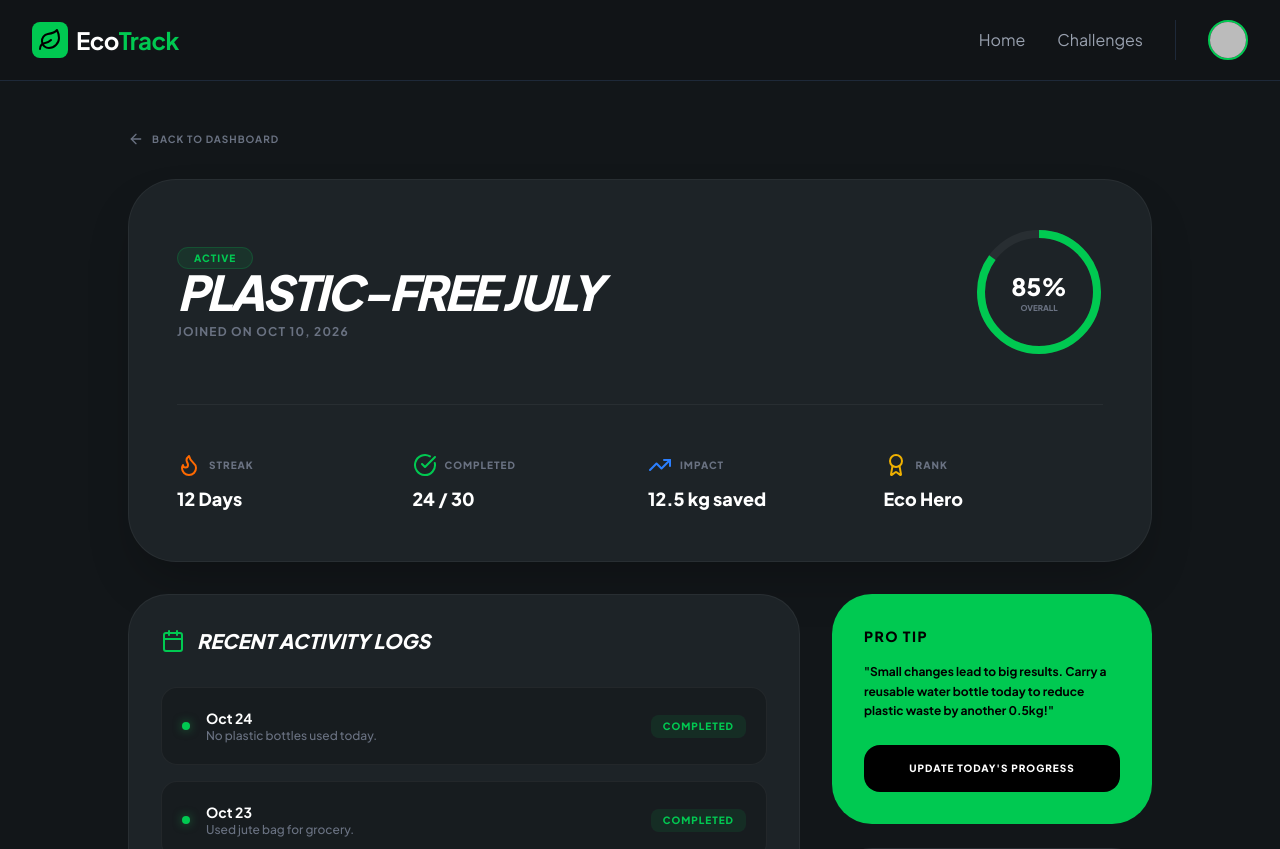
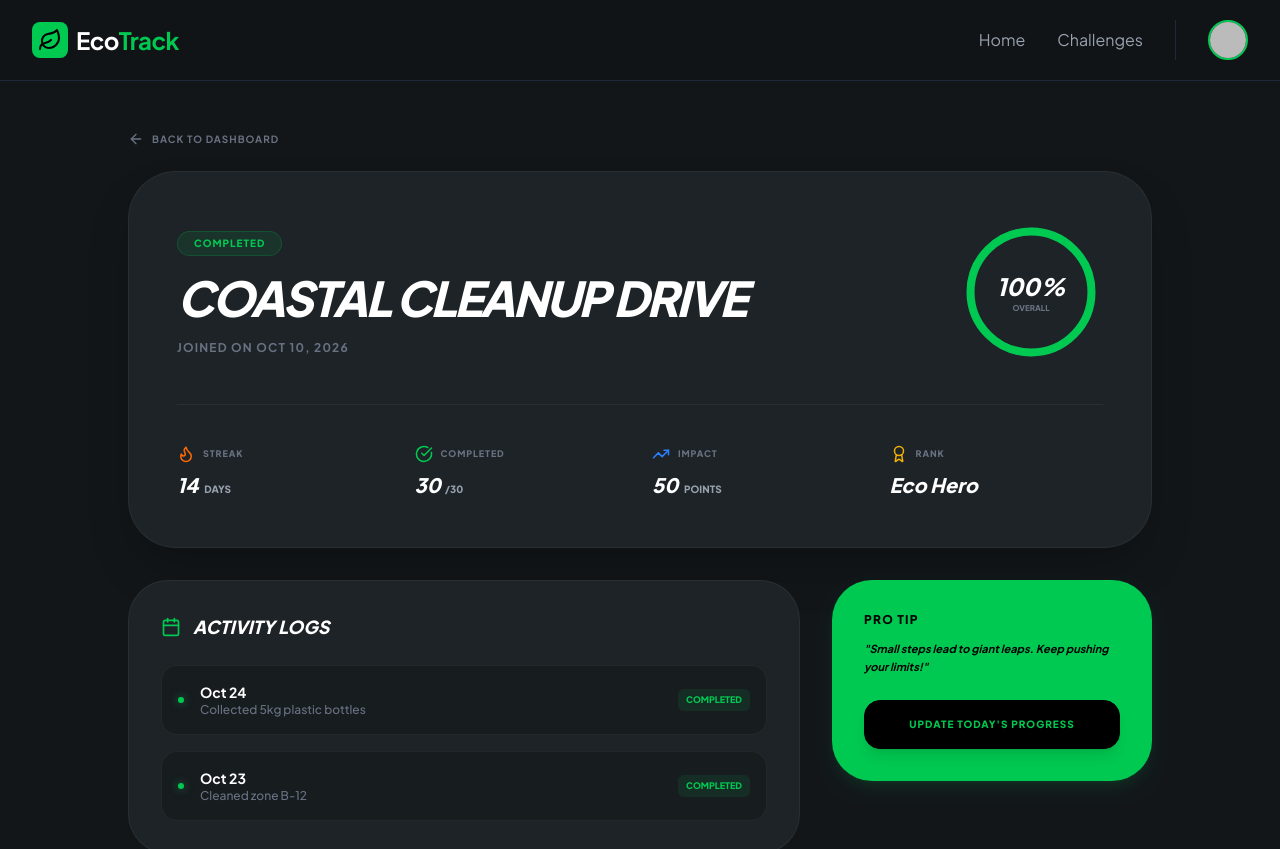
Before and after one commit to monir-codes/EcoTrack---Sustainable-Living-Community, a React (Vite) app: page /my-activities/1 in a window 1280 px wide. Shown: the top 849 px of the page. Built offline with nearby package versions, Linux system fonts and the light colour scheme; no server answers; sample sign-in values are in the browser's storage.

Commit message:
Activity Details page connected to My-Activity page & some other functionality added successfully

```diff
--- a/index.html
+++ b/index.html
@@ -4,7 +4,8 @@
     <meta charset="UTF-8" />
     <link rel="icon" type="image/svg+xml" href="/vite.svg" />
     <meta name="viewport" content="width=device-width, initial-scale=1.0" />
-    <title>ecotrack-client</title>
+    <title>EcoTrack — Sustainable Living
+Community</title>
   </head>
   <body>
     <div id="root"></div>
--- a/src/Components/ActivityDetails/ActivityDetails.jsx
+++ b/src/Components/ActivityDetails/ActivityDetails.jsx
@@ -1,137 +1,283 @@
-import React, { useState, useEffect } from 'react';
-import { useParams, Link } from 'react-router-dom';
+import React, { useState, useEffect } from "react";
+import { useParams, Link } from "react-router-dom";
+import { motion } from "framer-motion";
+import CountUp from "react-countup";
 import {
-  ArrowLeft, TrendingUp, Award, CheckCircle,
-  Flame, Calendar, BarChart3, Info
-} from 'lucide-react';
+  ArrowLeft,
+  TrendingUp,
+  Award,
+  CheckCircle,
+  Flame,
+  Calendar,
+  BarChart3,
+} from "lucide-react";
+import Loader from "../Loader/Loader";
 
 const ActivityDetails = () => {
   const { id } = useParams();
-  const [progress, setProgress] = useState(85); // ডেমো প্রগ্রেস পার্সেন্টেজ
+  const [currentActivity, setCurrentActivity] = useState(null);
 
-  // ডেমো ডাটা (এটি ইউজারের পার্সোনাল ডাটাবেস থেকে আসবে)
-  const activityData = {
-    title: "Plastic-Free July",
-    joinedDate: "Oct 10, 2026",
-    daysCompleted: 24,
-    totalDays: 30,
-    currentStreak: 12,
-    impactGenerated: "12.5 kg saved",
-    status: "Active",
-    dailyLogs: [
-      { date: "Oct 24", status: "Completed", notes: "No plastic bottles used today." },
-      { date: "Oct 23", status: "Completed", notes: "Used jute bag for grocery." },
-      { date: "Oct 22", status: "Missed", notes: "Forgot to bring reusable straw." },
-    ]
-  };
+  // ডাটা স্ট্রাকচার ঠিক করা হয়েছে (প্রয়োজনীয় ফিল্ডসহ)
+  const allActivitiesData = [
+    {
+      id: 1,
+      title: "Coastal Cleanup Drive",
+      joinedDate: "Oct 10, 2026",
+      location: "Patenga Beach",
+      status: "Completed",
+      progressValue: 100,
+      currentStreak: 14,
+      daysCompleted: 30,
+      totalDays: 30,
+      dailyLogs: [
+        {
+          date: "Oct 24",
+          notes: "Collected 5kg plastic bottles",
+          status: "Completed",
+        },
+        { date: "Oct 23", notes: "Cleaned zone B-12", status: "Completed" },
+      ],
+    },
+    {
+      id: 2,
+      title: "Urban Tree Plantation",
+      joinedDate: "Nov 01, 2026",
+      location: "Ramna Park",
+      status: "Upcoming",
+      progressValue: 0,
+      currentStreak: 0,
+      daysCompleted: 0,
+      totalDays: 10,
+      dailyLogs: [],
+    },
+    {
+      id: 3,
+      title: "Solar Power Workshop",
+      joinedDate: "Nov 10, 2026",
+      location: "Community Center",
+      status: "Ongoing",
+      progressValue: 65,
+      currentStreak: 5,
+      daysCompleted: 8,
+      totalDays: 12,
+      dailyLogs: [
+        {
+          date: "Nov 14",
+          notes: "Installed panel group A",
+          status: "Completed",
+        },
+      ],
+    },
+  ];
+
+  useEffect(() => {
+    // ID টি স্ট্রিং থেকে নাম্বারে কনভার্ট করে ম্যাচ করা
+    const foundActivity = allActivitiesData.find(
+      (item) => item.id === Number(id),
+    );
+    if (foundActivity) {
+      setCurrentActivity(foundActivity);
+    }
+  }, [id]);
+
+  if (!currentActivity) return <Loader />;
 
   return (
-    <div className="min-h-screen bg-[#121619] text-white py-12 px-6">
-      <div className="max-w-5xl mx-auto">
-
+    <div className="min-h-screen bg-[#121619] text-white py-8 md:py-12 px-4 md:px-6 overflow-hidden">
+      <motion.div
+        initial={{ opacity: 0, y: 20 }}
+        animate={{ opacity: 1, y: 0 }}
+        className="max-w-5xl mx-auto"
+      >
         {/* Top Navigation */}
-        <Link to="/my-activities" className="inline-flex items-center gap-2 text-gray-500 hover:text-green-500 font-bold uppercase text-[10px] tracking-widest mb-8 transition-colors">
+        <Link
+          to="/my-activities"
+          className="inline-flex items-center gap-2 text-gray-500 hover:text-green-500 font-bold uppercase text-[10px] tracking-widest mb-6 transition-colors"
+        >
           <ArrowLeft size={16} /> Back to Dashboard
         </Link>
 
         {/* Header Stats Card */}
-        <div className="bg-[#1d2327] border border-white/5 rounded-[3rem] p-8 md:p-12 shadow-2xl mb-8">
-          <div className="flex flex-col md:flex-row justify-between items-start md:items-center gap-6">
-            <div className="space-y-2">
-              <span className="bg-green-500/10 text-green-500 px-4 py-1 rounded-full text-[10px] font-black uppercase tracking-widest border border-green-500/20">
-                {activityData.status}
+        <motion.div
+          initial={{ scale: 0.95, opacity: 0 }}
+          animate={{ scale: 1, opacity: 1 }}
+          transition={{ delay: 0.2 }}
+          className="bg-[#1d2327] border border-white/5 rounded-[2rem] md:rounded-[3rem] p-6 md:p-12 shadow-2xl mb-8"
+        >
+          <div className="flex flex-col md:flex-row justify-between items-start md:items-center gap-8">
+            <div className="space-y-3 w-full md:w-2/3">
+              <span className="bg-green-500/10 text-green-500 px-4 py-1 rounded-full text-[10px] font-black uppercase tracking-widest border border-green-500/20 inline-block">
+                {currentActivity.status}
               </span>
-              <h1 className="text-4xl md:text-5xl font-black uppercase italic tracking-tighter leading-none">
-                {activityData.title}
+              <h1 className="text-3xl md:text-5xl font-black uppercase italic tracking-tighter leading-tight">
+                {currentActivity.title}
               </h1>
-              <p className="text-gray-500 font-bold text-xs uppercase tracking-widest">Joined on {activityData.joinedDate}</p>
+              <p className="text-gray-500 font-bold text-[10px] md:text-xs uppercase tracking-widest">
+                Joined on {currentActivity.joinedDate}
+              </p>
             </div>
 
-            {/* Circular Progress (Simple CSS version) */}
-            <div className="relative w-32 h-32 flex items-center justify-center">
+            {/* Circular Progress */}
+            <div className="relative w-28 h-28 md:w-36 md:h-36 flex items-center justify-center self-center md:self-auto">
               <svg className="w-full h-full transform -rotate-90">
-                <circle cx="64" cy="64" r="58" stroke="currentColor" strokeWidth="8" fill="transparent" className="text-white/5" />
-                <circle cx="64" cy="64" r="58" stroke="currentColor" strokeWidth="8" fill="transparent" strokeDasharray={364.4} strokeDashoffset={364.4 - (364.4 * progress) / 100} className="text-green-500 transition-all duration-1000" />
+                <circle
+                  cx="50%"
+                  cy="50%"
+                  r="42%"
+                  stroke="currentColor"
+                  strokeWidth="8"
+                  fill="transparent"
+                  className="text-white/5"
+                />
+                <motion.circle
+                  cx="50%"
+                  cy="50%"
+                  r="42%"
+                  stroke="currentColor"
+                  strokeWidth="8"
+                  fill="transparent"
+                  strokeDasharray="100"
+                  initial={{ strokeDashoffset: 100 }}
+                  animate={{
+                    strokeDashoffset: 100 - currentActivity.progressValue,
+                  }}
+                  transition={{ duration: 1.5, ease: "easeOut" }}
+                  strokePath="100"
+                  pathLength="100"
+                  className="text-green-500"
+                />
               </svg>
               <div className="absolute inset-0 flex flex-col items-center justify-center">
-                <span className="text-2xl font-black">{progress}%</span>
-                <span className="text-[8px] text-gray-500 uppercase font-black">Overall</span>
+                <span className="text-xl md:text-2xl font-black italic">
+                  <CountUp end={currentActivity.progressValue} duration={2.5} />%
+                </span>
+                <span className="text-[8px] text-gray-500 uppercase font-black">
+                  Overall
+                </span>
               </div>
             </div>
           </div>
 
           {/* Quick Stats Grid */}
-          <div className="grid grid-cols-2 lg:grid-cols-4 gap-4 mt-12 pt-12 border-t border-white/5">
-            <StatCard icon={<Flame className="text-orange-500" />} label="Streak" value={`${activityData.currentStreak} Days`} />
-            <StatCard icon={<CheckCircle className="text-green-500" />} label="Completed" value={`${activityData.daysCompleted} / ${activityData.totalDays}`} />
-            <StatCard icon={<TrendingUp className="text-blue-500" />} label="Impact" value={activityData.impactMetric || activityData.impactGenerated} />
-            <StatCard icon={<Award className="text-yellow-500" />} label="Rank" value="Eco Hero" />
+          <div className="grid grid-cols-2 lg:grid-cols-4 gap-4 md:gap-6 mt-10 pt-10 border-t border-white/5">
+            <StatCard
+              icon={<Flame className="text-orange-500" size={18} />}
+              label="Streak"
+              value={currentActivity.currentStreak}
+              suffix=" Days"
+            />
+            <StatCard
+              icon={<CheckCircle className="text-green-500" size={18} />}
+              label="Completed"
+              value={currentActivity.daysCompleted}
+              suffix={`/${currentActivity.totalDays}`}
+            />
+            <StatCard
+              icon={<TrendingUp className="text-blue-500" size={18} />}
+              label="Impact"
+              value={50}
+              suffix=" Points"
+            />
+            <StatCard
+              icon={<Award className="text-yellow-500" size={18} />}
+              label="Rank"
+              value="Eco Hero"
+              isString
+            />
           </div>
-        </div>
+        </motion.div>
 
-        {/* Detailed Timeline & Logs */}
+        {/* Content Grid */}
         <div className="grid grid-cols-1 lg:grid-cols-3 gap-8">
-          {/* Daily Logs Table */}
-          <div className="lg:col-span-2 bg-[#1d2327] border border-white/5 rounded-[2.5rem] p-8">
-            <h3 className="text-xl font-black uppercase italic mb-8 flex items-center gap-3">
-              <Calendar className="text-green-500" /> Recent Activity Logs
+          <motion.div
+            initial={{ opacity: 0, x: -20 }}
+            animate={{ opacity: 1, x: 0 }}
+            transition={{ delay: 0.4 }}
+            className="lg:col-span-2 bg-[#1d2327] border border-white/5 rounded-[2.5rem] p-6 md:p-8"
+          >
+            <h3 className="text-lg font-black uppercase italic mb-6 flex items-center gap-3">
+              <Calendar className="text-green-500" size={20} /> Activity Logs
             </h3>
             <div className="space-y-4">
-              {activityData.dailyLogs.map((log, index) => (
-                <div key={index} className="bg-black/20 p-5 rounded-2xl border border-white/5 flex items-center justify-between group hover:border-green-500/30 transition-all">
-                  <div className="flex items-center gap-4">
-                    <div className={`w-2 h-2 rounded-full ${log.status === 'Completed' ? 'bg-green-500 shadow-[0_0_10px_rgba(34,197,94,0.5)]' : 'bg-red-500'}`}></div>
-                    <div>
-                      <p className="font-bold text-sm text-white">{log.date}</p>
-                      <p className="text-xs text-gray-500 font-medium">{log.notes}</p>
+              {/* FIXED: currentActivity.dailyLogs.map ব্যবহার করা হয়েছে */}
+              {currentActivity.dailyLogs.length > 0 ? (
+                currentActivity.dailyLogs.map((log, index) => (
+                  <motion.div
+                    whileHover={{ x: 5 }}
+                    key={index}
+                    className="bg-black/20 p-4 rounded-2xl border border-white/5 flex items-center justify-between"
+                  >
+                    <div className="flex items-center gap-4">
+                      <div className="w-1.5 h-1.5 rounded-full bg-green-500 shadow-[0_0_8px_rgba(34,197,94,0.6)]"></div>
+                      <div>
+                        <p className="font-bold text-xs md:text-sm">
+                          {log.date}
+                        </p>
+                        <p className="text-[10px] md:text-xs text-gray-500 font-medium">
+                          {log.notes}
+                        </p>
+                      </div>
                     </div>
-                  </div>
-                  <span className={`text-[10px] font-black uppercase tracking-widest px-3 py-1 rounded-lg ${log.status === 'Completed' ? 'text-green-500 bg-green-500/10' : 'text-red-500 bg-red-500/10'}`}>
-                    {log.status}
-                  </span>
-                </div>
-              ))}
+                    <span className="text-[9px] font-black uppercase text-green-500 bg-green-500/10 px-2 py-1 rounded-md">
+                      {log.status}
+                    </span>
+                  </motion.div>
+                ))
+              ) : (
+                <p className="text-gray-600 italic text-sm text-center py-10">
+                  No logs available for this activity.
+                </p>
+              )}
             </div>
-          </div>
+          </motion.div>
 
-          {/* Side Performance Card */}
-          <div className="space-y-6">
-            <div className="bg-green-500 p-8 rounded-[2.5rem] text-black">
-              <h4 className="text-sm font-black uppercase tracking-widest mb-4">Pro Tip</h4>
-              <p className="text-xs font-bold leading-relaxed mb-6">
-                "Small changes lead to big results. Carry a reusable water bottle today to reduce plastic waste by another 0.5kg!"
+          <motion.div
+            initial={{ opacity: 0, x: 20 }}
+            animate={{ opacity: 1, x: 0 }}
+            transition={{ delay: 0.5 }}
+            className="space-y-6"
+          >
+            <div className="bg-green-500 p-8 rounded-[2.5rem] text-black shadow-lg shadow-green-500/10">
+              <h4 className="text-xs font-black uppercase tracking-widest mb-3">
+                Pro Tip
+              </h4>
+              <p className="text-[11px] font-bold leading-relaxed mb-6 italic">
+                "Small steps lead to giant leaps. Keep pushing your limits!"
               </p>
-              <button className="w-full bg-black text-white py-4 rounded-2xl font-black uppercase tracking-widest text-[10px] hover:bg-white hover:text-black transition-all">
+              <motion.button
+                whileHover={{
+                  scale: 1.02,
+                  borderColor: "rgba(34, 197, 94, 0.5)", // Green border glow
+                  boxShadow: "0px 0px 25px rgba(34, 197, 94, 0.4)", // Neon green glow
+                }}
+                whileTap={{ scale: 0.98 }}
+                transition={{ duration: 0.3 }}
+                className="w-full bg-black text-green-500 border border-black py-4 rounded-2xl font-black uppercase tracking-widest text-[10px] shadow-lg"
+              >
                 Update Today's Progress
-              </button>
+              </motion.button>
             </div>
-
-            <div className="bg-[#1d2327] border border-white/5 p-8 rounded-[2.5rem]">
-              <h4 className="text-[10px] font-black uppercase tracking-widest text-gray-500 mb-6">Badges Earned</h4>
-              <div className="flex flex-wrap gap-4">
-                 <div className="w-12 h-12 rounded-full bg-white/5 border border-white/10 flex items-center justify-center group hover:border-green-500 transition-all cursor-help" title="Early Bird Badge">
-                   <Award size={20} className="text-green-500" />
-                 </div>
-                 <div className="w-12 h-12 rounded-full bg-white/5 border border-white/10 flex items-center justify-center opacity-30 grayscale cursor-not-allowed">
-                   <BarChart3 size={20} />
-                 </div>
-              </div>
-            </div>
-          </div>
+          </motion.div>
         </div>
-      </div>
+      </motion.div>
     </div>
   );
 };
 
-// Reusable Stat Card Component
-const StatCard = ({ icon, label, value }) => (
-  <div className="flex flex-col gap-2">
-    <div className="flex items-center gap-2">
+const StatCard = ({ icon, label, value, suffix = "", isString = false }) => (
+  <div className="flex flex-col gap-1">
+    <div className="flex items-center gap-2 mb-1">
       {icon}
-      <span className="text-[10px] text-gray-500 font-black uppercase tracking-widest">{label}</span>
+      <span className="text-[9px] text-gray-500 font-black uppercase tracking-widest">
+        {label}
+      </span>
     </div>
-    <p className="text-lg font-black">{value}</p>
+    <div className="text-lg md:text-xl font-black italic text-white">
+      {isString ? value : <CountUp end={value} duration={2.5} />}
+      <span className="text-[10px] ml-1 text-gray-400 not-italic uppercase">
+        {suffix}
+      </span>
+    </div>
   </div>
 );
 
--- a/src/Components/Hero/Hero.jsx
+++ b/src/Components/Hero/Hero.jsx
@@ -9,6 +9,7 @@ import { Autoplay, Pagination, EffectFade } from "swiper/modules";
 import "swiper/css";
 import "swiper/css/pagination";
 import "swiper/css/effect-fade"; // For fade effect
+import { Link } from "react-router-dom";
 
 const heroSlides = [
   {
@@ -82,9 +83,9 @@ const Hero = () => {
                     {slide.description}
                   </p>
                   <div className="flex flex-wrap gap-4 pt-4">
-                    <button className="bg-green-500 hover:bg-green-400 text-black ml-2 px-8 py-4 rounded-2xl font-black flex items-center gap-2 transition-all transform hover:scale-105 shadow-xl shadow-green-500/20">
+                    <Link to={`/challenges`} className="bg-green-500 hover:bg-green-400 text-black ml-2 px-8 py-4 rounded-2xl font-black flex items-center gap-2 transition-all transform hover:scale-105 shadow-xl shadow-green-500/20">
                       {slide.cta} <ArrowRight size={20} />
-                    </button>
+                    </Link>
                     <button className="bg-white/5 hover:bg-white/10 border border-white/10 text-white px-8 ml-2 py-4 rounded-2xl font-bold transition-all transform hover:scale-105">
                       View Leaderboard
                     </button>
```
Also changed, not shown: src/Auth/AuthProvider/AuthProvider.jsx (+7 -2 lines), src/Components/MyActivities/MyActivities.jsx (+9 -1 lines), src/Components/Navbar/Navbar.jsx (+21 -0 lines), src/pages/ForgotPassword/ForgotPassword.jsx (+11 -2 lines), src/pages/LoginPage/LoginPage.jsx (+67 -40 lines), src/pages/RegisterPage/RegisterPage.jsx (+26 -25 lines), 1 other file (tests, documents, lock files or other folders).
